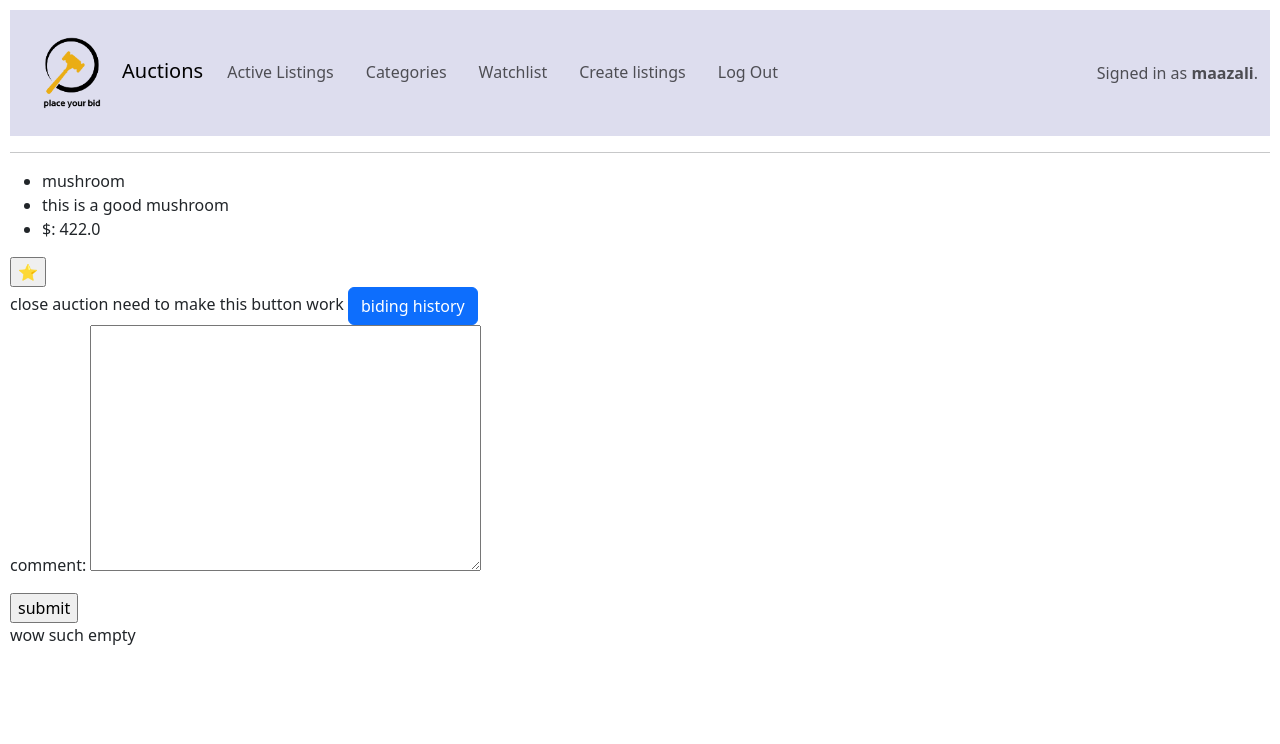
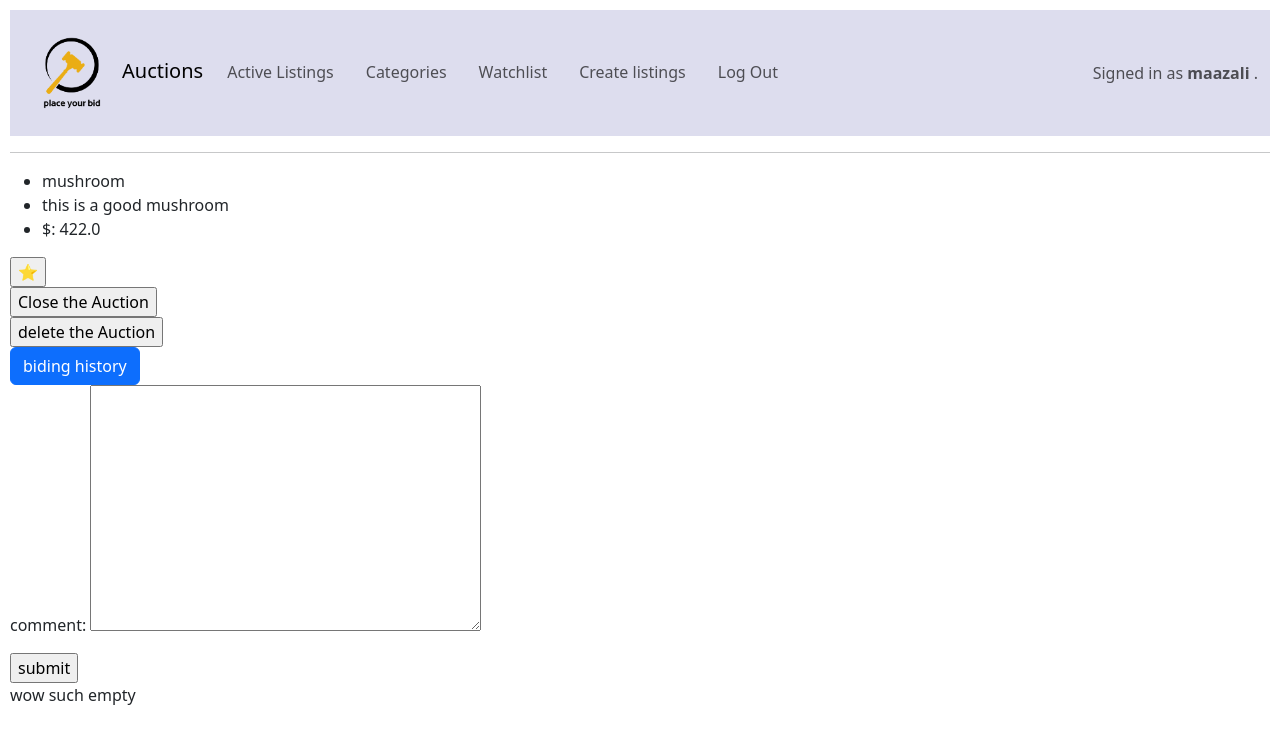
Before and after one commit to Maazalisaeed/commerce, a Django app: page /9 in a window 1280 px wide. Shown: the top 744 px of the page. Run offline with Django 3.2, Linux system fonts and the light colour scheme; a user stored in the database is signed in; data comes from the database, SQL or seed files in the repository; both versions use the stored data as it was after the commit; some libraries are stand-ins or nearby versions.

Commit message:
added close and delte auctions only show user active auctions, now only remains what to do with close auctions maybe I should add a controle panle where the user can access all there listing and make a decision acordingly like deleting keep still have not firgured out when auction is closed I want to tell which bidder won the auction

```diff
--- a/auctions/forms.py
+++ b/auctions/forms.py
@@ -20,4 +20,5 @@ class biding_form(forms.Form):
         return form_data
 class comments_form(forms.Form):
     comment = forms.CharField(label="comment", widget=forms.Textarea(attrs={'class':"comment"}), required=False, max_length= 10000)
-    listing_id = forms.IntegerField(widget=forms.HiddenInput(), required=True)
+class listing_id_form(forms.Form):
+    hidden_listing_id = forms.IntegerField(widget=forms.HiddenInput(), required=True)
--- a/auctions/models.py
+++ b/auctions/models.py
@@ -14,6 +14,7 @@ class listing(models.Model):  # a table for listing
     timestamp = models.DateTimeField(auto_now_add = True , null = True)
     image_url = models.URLField()
     category = models.CharField(max_length=255, blank= False, default='default_value')
+    is_auction_active = models.BooleanField(null=True)
     def __str__ (self):
         return(f" {self.title},{self.id}")
 
--- a/auctions/templates/auctions/index.html
+++ b/auctions/templates/auctions/index.html
@@ -1,6 +1,11 @@
 {% extends "auctions/layout.html" %}
 
 {% block body %}
+{% for message in messages %}
+    <div class="alert alert-{{ message.tags }}">
+        {{ message }}
+    </div>
+{% endfor %}
 <div class="hide_active">{% block active %}active{% endblock %}</div>
 <h2>Active Listings</h2>
 <div class="container">
--- a/auctions/templates/auctions/layout.html
+++ b/auctions/templates/auctions/layout.html
@@ -6,6 +6,7 @@
         <meta charset="utf-8">
         <meta name="viewport" content="width=device-width, initial-scale=1">
         <title>{% block title %}Auctions{% endblock %}</title>
+        <link rel="stylesheet" href="https://fonts.googleapis.com/css2?family=Material+Symbols+Outlined:opsz,wght,FILL,GRAD@24,400,0,0" />
         <link href="https://cdn.jsdelivr.net/npm/bootstrap@5.3.3/dist/css/bootstrap.min.css" rel="stylesheet" integrity="sha384-QWTKZyjpPEjISv5WaRU9OFeRpok6YctnYmDr5pNlyT2bRjXh0JMhjY6hW+ALEwIH" crossorigin="anonymous">
         <link href="{% static 'auctions/styles.css' %}" rel="stylesheet">
     </head>
@@ -48,7 +49,12 @@
                     </ul>
                         <span class="navbar-text">
                             {% if user.is_authenticated %}
-                                Signed in as <strong>{{ user.username }}</strong>.
+                                <div>
+                                    Signed in as
+                                    <strong>
+                                        {{ user.username }}
+                                    </strong>.
+                                </div>
                             {% else %}
                                 Not signed in.
                             {% endif %}
--- a/auctions/templates/auctions/listing_page.html
+++ b/auctions/templates/auctions/listing_page.html
@@ -14,18 +14,31 @@
 </ul>
 <form action="{% url 'wishlist' %}" method="post">
   {% csrf_token %}
- {{comments_form.listing_id}}
+ {{hidden_listing_id}}
  <input type="submit" value="⭐">
 </form>
 {% if listing.user == request.user %}
-close auction need to make this button work
-{%else%}
+<form action="{% url 'close_auction' %} " method="post">
+  {% csrf_token %}
+  {{hidden_listing_id}}
+  <input type="submit" value="Close the Auction">
+</form>
+<form action="{% url 'delete_auction' %} " method="post">
+  {% csrf_token %}
+  {{hidden_listing_id}}
+  <input type="submit" value="delete the Auction">
+</form>
+{% elif listing.is_auction_active == True %}
+
 <form action="{% url 'listing_page' listing.id %} " method="post">
   {% csrf_token %}
   {{form.as_p}}
-
   <input type="submit" value="submit">
 </form>
+{% else %}
+<div>
+  this listing is closed
+</div>
 {% endif %}
 {% for message in messages %}
     <div class="alert alert-{{ message.tags }}">
@@ -64,6 +77,7 @@ close auction need to make this button work
 </div>
 <form action="{% url 'comment_section' %}" method="post">
   {% csrf_token %}
+  {{hidden_listing_id}}
   {{comments_form.as_p}}
 
   <input type="submit" value="submit">
--- a/auctions/urls.py
+++ b/auctions/urls.py
@@ -12,4 +12,6 @@ urlpatterns = [
     path("comments", views.comment_section, name="comment_section"),
     path("wishlist", views.wishlistfunction, name="wishlist"),
     path("categories",views.categories, name="categories"),
+    path("close_auction", views.close_auction, name="close_auction"),
+    path("delete_auction",views.delete_auction, name ="delete_auction"),
 ]
--- a/auctions/util.py
+++ b/auctions/util.py
@@ -7,6 +7,8 @@ def display_listing(queryset):
         'image_url': each_listing.image_url,
         'description': each_listing.description,
         'timestamp': each_listing.timestamp,
-        'bid': each_listing.bid.filter(for_which_listing = each_listing.id).order_by('-bid').first()}
+        'bid': each_listing.bid.filter(for_which_listing = each_listing.id).order_by('-bid').first(),
+        'is_auction_active': each_listing.is_auction_active,
+        'category': each_listing.category}
         listing_data_with_bids.append(data_of_each_listing)
     return listing_data_with_bids
--- a/auctions/views.py
+++ b/auctions/views.py
@@ -7,12 +7,12 @@ from django.urls import reverse
 from django.contrib.auth.decorators import login_required
 from django.db.models import Count
 from .models import User, listing, all_bids , comments, wishlist
-from .forms import new_listing_form , biding_form, comments_form
+from .forms import new_listing_form , biding_form, comments_form,listing_id_form
 from django.contrib import messages
 from . import util
 
 def index(request):
-    all_the_listings = listing.objects.all().order_by('-timestamp').prefetch_related('bid')
+    all_the_listings = listing.objects.filter(is_auction_active = True).order_by('-timestamp').prefetch_related('bid')
     listing_data_with_bids = util.display_listing(all_the_listings)
     return render(request, "auctions/index.html",{"listings_with_bids":listing_data_with_bids})
 
@@ -56,7 +56,7 @@ def register(request):
 
         # Attempt to create new user
         try:
-            user = User.objects.create_user(username, email, password)
+            user = User.objects.create_user(username, email, password) # type: ignore
             user.save()
         except IntegrityError:
             return render(request, "auctions/register.html", {
@@ -72,7 +72,7 @@ def create_listing(request): # use the @login fuction provied by cs50 and add a
         form = new_listing_form(request.POST)
         if form.is_valid():
             user_instance = User.objects.get(username= request.user.username) # plus I also wish to add user to sumbit there own images to me url way is clunky
-            new_listing = listing(user = user_instance,title = form.cleaned_data["title"], description = form.cleaned_data["description"], image_url = form.cleaned_data["image_url"], category = form.cleaned_data["category"])
+            new_listing = listing(user = user_instance,title = form.cleaned_data["title"], description = form.cleaned_data["description"], image_url = form.cleaned_data["image_url"], category = form.cleaned_data["category"], is_auction_active = "True")
             new_listing.save()
             initial_bid = all_bids(user = user_instance , bid = form.cleaned_data["initial_bid"], for_which_listing = new_listing)
             initial_bid.save() # add a way to send a message that a new listing is seccsufly been created
@@ -113,8 +113,8 @@ def listing_page(request, listing_id):
             else:
                 all_comments = "wow such empty"
             form = biding_form(initial ={'listing_id':listing_id})
-            commenting_form = comments_form(initial ={'listing_id':listing_id})
-            return render(request, "auctions/listing_page.html",{ "listing": which_listing, "bid": and_its_bid, "bid_histroy": all_the_bids, "form":form,"comments_form":commenting_form, "comment_section":all_comments})
+            hidden_listing_id_form = listing_id_form(initial ={'hidden_listing_id':listing_id})
+            return render(request, "auctions/listing_page.html",{ "listing": which_listing, "bid": and_its_bid, "bid_histroy": all_the_bids, "form":form,"comments_form":comments_form, "hidden_listing_id":hidden_listing_id_form, "comment_section":all_comments})
 
         except ObjectDoesNotExist:
             return render(request, "auctions/error_page.html",{"error":"no listing found with this url try again"})
@@ -122,12 +122,13 @@ def listing_page(request, listing_id):
 def comment_section(request):
     if request.method =="POST":
         form = comments_form(request.POST)
-        if form.is_valid():
+        id_form = listing_id_form(request.POST)
+        if form.is_valid() and id_form.is_valid():
             user_instance = User.objects.get(username= request.user.username)
-            this_listing = listing.objects.get(pk = form.cleaned_data["listing_id"])
+            this_listing = listing.objects.get(pk = id_form.cleaned_data["hidden_listing_id"])
             new_comment = comments(user = user_instance, comment = form.cleaned_data["comment"], for_which_listing = this_listing)
             new_comment.save()
-            return HttpResponseRedirect(reverse("listing_page", args=[form.cleaned_data["listing_id"]]))
+            return HttpResponseRedirect(reverse("listing_page", args=[id_form.cleaned_data["hidden_listing_id"]]))
     else:
         return HttpResponse("will make this page aswell")
 @login_required(login_url='/login')
@@ -135,20 +136,20 @@ def wishlistfunction(request):
     user_instance = User.objects.get(username= request.user.username)
     if request.method =="POST":
         try:
-            form = comments_form(request.POST)
-            if form.is_valid():
-                if wishlist.objects.filter(for_which_listing = form.cleaned_data["listing_id"]).exists():
-                    wishlist_item = wishlist.objects.get(for_which_listing = form.cleaned_data["listing_id"])
+            id_form = listing_id_form(request.POST)
+            if id_form.is_valid():
+                if wishlist.objects.filter(for_which_listing = id_form.cleaned_data["hidden_listing_id"]).exists():
+                    wishlist_item = wishlist.objects.get(for_which_listing = id_form.cleaned_data["hidden_listing_id"])
                     wishlist_item.delete()
                     messages.success(request, 'this item have been removed form your wishlist')
-                    return HttpResponseRedirect(reverse("listing_page", args=[form.cleaned_data["listing_id"]]))
+                    return HttpResponseRedirect(reverse("listing_page", args=[id_form.cleaned_data["hidden_listing_id"]]))
                 else:
                     new_wish_list_item = wishlist()
                     new_wish_list_item.save()
                     new_wish_list_item.user.set([user_instance])
-                    new_wish_list_item.for_which_listing.set([form.cleaned_data["listing_id"]])
+                    new_wish_list_item.for_which_listing.set([id_form.cleaned_data["hidden_listing_id"]])
                     messages.success(request, 'this item added to your wishlist')
-                    return HttpResponseRedirect(reverse("listing_page", args=[form.cleaned_data["listing_id"]]))
+                    return HttpResponseRedirect(reverse("listing_page", args=[id_form.cleaned_data["hidden_listing_id"]]))
         except ObjectDoesNotExist:
             return render(request, "auctions/error_page.html",{"error":"no listing found with this url try again"})
     else:
@@ -164,3 +165,22 @@ def categories(request):
     else:
         all_categories = listing. objects.values('category').annotate(total=Count('category'))
         return render(request, "auctions/categories.html",{"all_categories":all_categories})
+def close_auction(request):
+    if request.method =="POST":
+        id_form = listing_id_form(request.POST)
+        if id_form.is_valid():
+            closeing_auction = listing.objects.get(pk = id_form.cleaned_data["hidden_listing_id"])
+            closeing_auction.is_auction_active = False
+            closeing_auction.save()
+            messages.success(request, 'this listing has been cloed')
+            return HttpResponseRedirect(reverse("listing_page", args=[id_form.cleaned_data["hidden_listing_id"]]))
+
+
+def delete_auction(request):
+    if request.method =="POST":
+        id_form = listing_id_form(request.POST)
+        if id_form.is_valid():
+            deleteing_auction = listing.objects.get(pk = id_form.cleaned_data["hidden_listing_id"])
+            deleteing_auction.delete()
+            messages.success(request, 'this listing has been been Deleted')
+            return HttpResponseRedirect(reverse("index"))
```
Also changed, not shown: auctions/migrations/0024_listing_is_auction_active.py (added), db.sqlite3.
